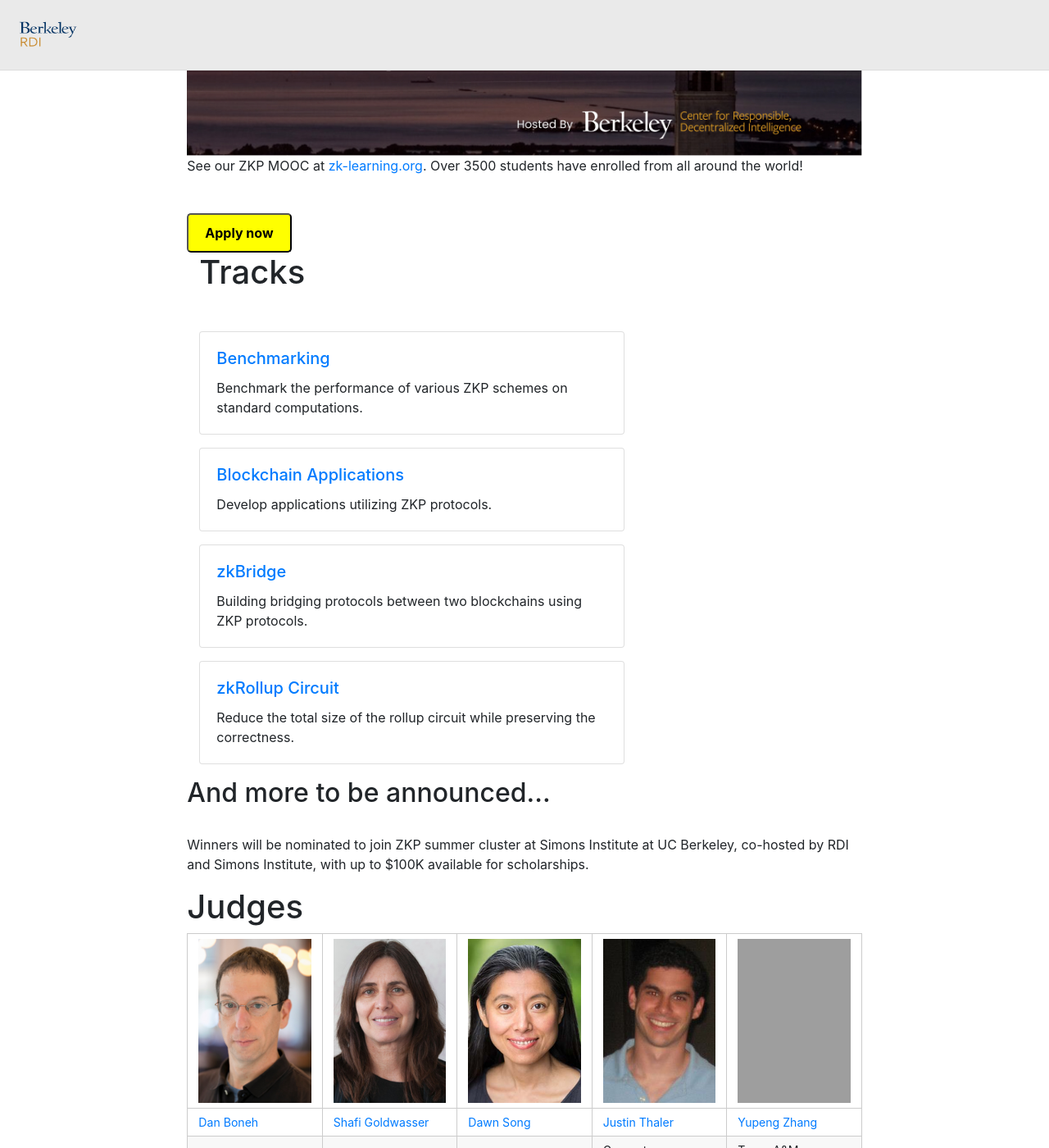
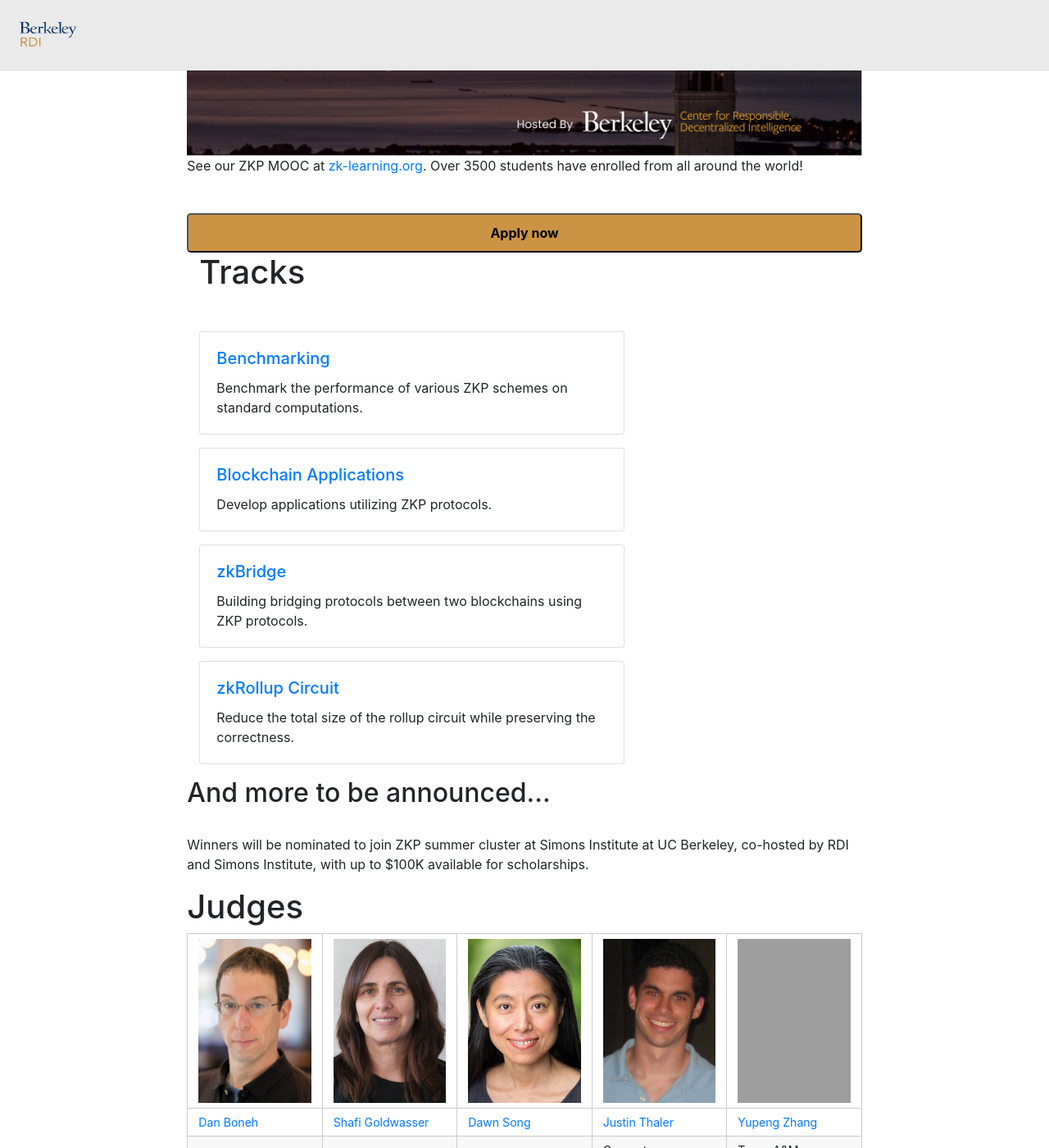
Before and after one commit to rdi-berkeley/zkp-web3-hackathon, a Jekyll site: the page built from index.md, in a window 1280 px wide and 1400 px high, scrolled down 243 px. Shown: the whole window at 82% size. Built offline with Jekyll 4.4.1, drawn with Linux system fonts in a browser that asks for light colours; nearby versions of some CDN libraries; grey boxes are pictures that could not be loaded.

Commit message:
edited button

```diff
--- a/_layouts/home.html
+++ b/_layouts/home.html
@@ -33,8 +33,20 @@ cover-img: "/assets/img/ZKP_Web3 HackathonBanner.jpg"
 <div data-tf-widget="YzXtT8nS" data-tf-opacity="100" data-tf-iframe-props="title=ZKP Hackathon Application 2" data-tf-transitive-search-params data-tf-medium="snippet" style="width:100%;height:500px;"></div><script src="//embed.typeform.com/next/embed.js"></script>
 -->
 
-<a href="form.html">
-  <button style="background-color: yellow; padding: 10px 20px; border-radius: 5px; font-weight: bold;">Apply now</button>
+<style>
+  .apply-button {
+    background-color: #CB9445;
+    padding: 10px 0;
+    border-radius: 5px;
+    font-weight: bold;
+    text-align: center;
+    display: block;
+    width: 100%;
+  }
+</style>
+
+<a href="https://docs.google.com/forms/d/e/1FAIpQLSdfnFGFfkLkwjG1IyoWqVrAqNpfBOxOmkxKdx9ygM-ro7c0bw/viewform">
+  <button class="apply-button">Apply now</button>
 </a>
 
 <head>
```
